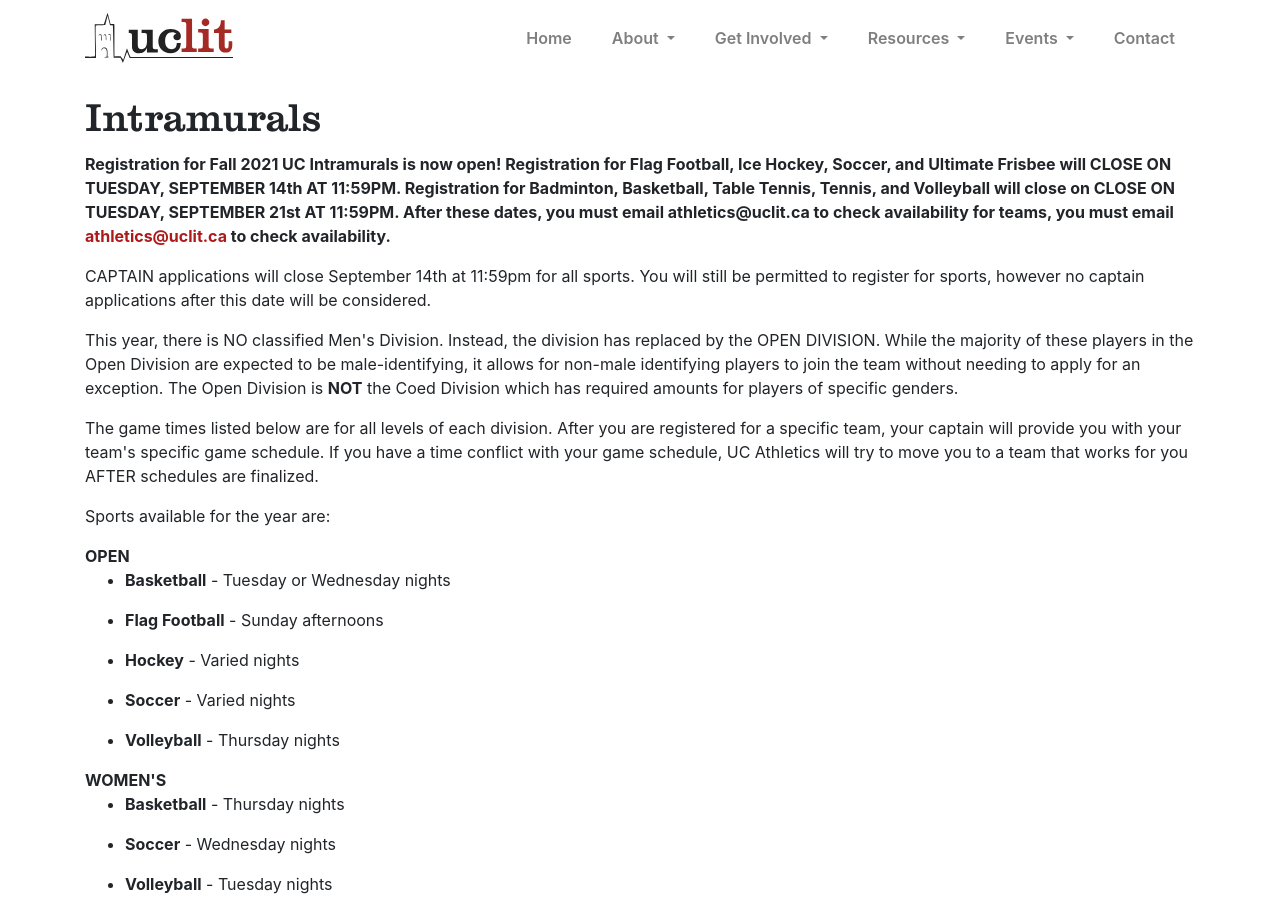
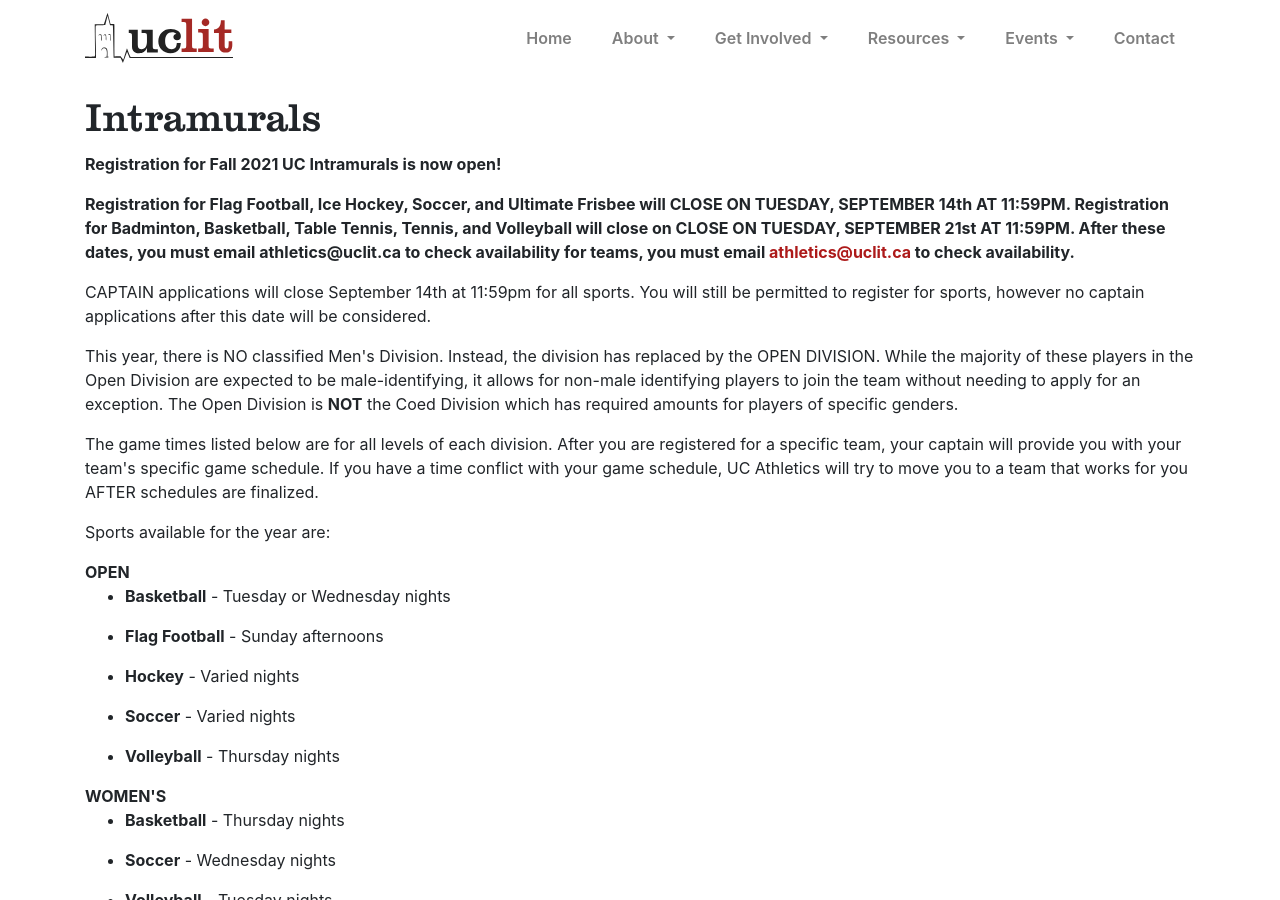
Before and after one commit to uclit-webmaster/uclit-site, a Jekyll site: the page built from get-involved/intramurals.html, in a window 1280 px wide and 900 px high. Built offline with Jekyll 4.4.1, drawn with Linux system fonts in a browser that asks for light colours; nearby versions of some CDN libraries.

```diff
--- a/_data/intramurals.yml
+++ b/_data/intramurals.yml
@@ -23,7 +23,8 @@
 #     image: /assets/images/intramurals-photos/uclit-dodgeball.png
 # sign-up-link: "#"
 text: |
-  <p><strong> Registration for Fall 2021 UC Intramurals is now open! Registration for Flag Football, Ice Hockey, Soccer, and Ultimate Frisbee will CLOSE ON TUESDAY, SEPTEMBER 14th AT 11:59PM. Registration for Badminton, Basketball, Table Tennis, Tennis, and Volleyball will close on CLOSE ON TUESDAY, SEPTEMBER 21st AT 11:59PM. After these dates, you must email athletics@uclit.ca to check availability for teams, you must email <a href="mailto:athletics@uclit.ca">athletics@uclit.ca</a> to check availability. </strong></p>
+  <p><strong> Registration for Fall 2021 UC Intramurals is now open!</strong></p>
+  <p><strong> Registration for Flag Football, Ice Hockey, Soccer, and Ultimate Frisbee will CLOSE ON TUESDAY, SEPTEMBER 14th AT 11:59PM. Registration for Badminton, Basketball, Table Tennis, Tennis, and Volleyball will close on CLOSE ON TUESDAY, SEPTEMBER 21st AT 11:59PM. After these dates, you must email athletics@uclit.ca to check availability for teams, you must email <a href="mailto:athletics@uclit.ca">athletics@uclit.ca</a> to check availability. </strong></p>
   <p> CAPTAIN applications will close September 14th at 11:59pm for all sports. You will still be permitted to register for sports, however no captain applications after this date will be considered. </p>
   <p>This year, there is NO classified Men's Division. Instead, the division has replaced by the OPEN DIVISION. While the majority of these players in the Open Division are expected to be male-identifying, it allows for non-male identifying players to join the team without needing to apply for an exception. The Open Division is <strong>NOT</strong> the Coed Division which has required amounts for players of specific genders. </p>
   <p> The game times listed below are for all levels of each division. After you are registered for a specific team, your captain will provide you with your team's specific game schedule. If you have a time conflict with your game schedule, UC Athletics will try to move you to a team that works for you AFTER schedules are finalized. </p>
```
